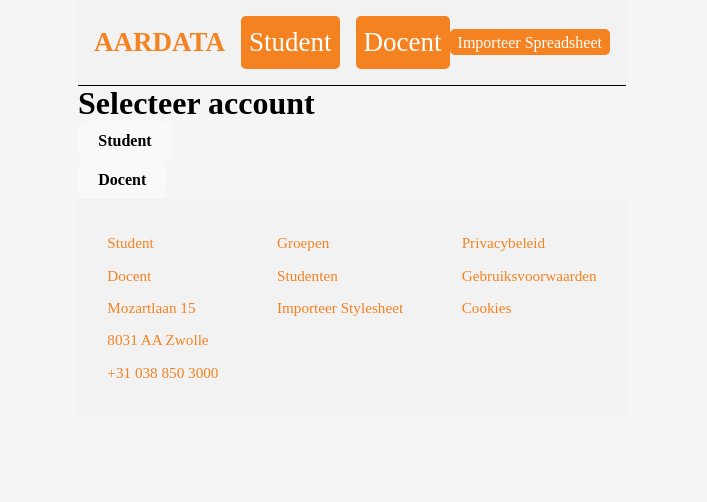
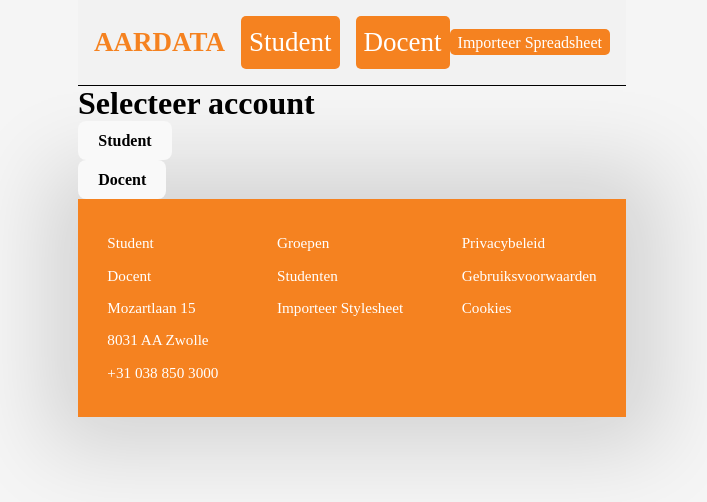
Before and after one commit to OliverDeltion/Herexamen, a React (Vite) app in the folder frontend/: page / in a window 1280 px wide. Shown: the top 502 px of the page, without its empty margins (288-995 px from the left). Built offline with nearby package versions, Linux system fonts and the light colour scheme.

Commit message:
Small footer change & Dashboard

```diff
--- a/frontend/src/Global.css
+++ b/frontend/src/Global.css
@@ -47,6 +47,7 @@ h2 {
 h3 {
 	font-size: clamp(1.25rem, 1.5vw + 0.5rem, 1.75rem); /* ~20 - 28px */
 	color: var(--dark-gray);
+	text-align: start;
 }
 
 h4 {
@@ -65,7 +66,7 @@ p {
 }
 
 a {
-	color: var(--accent-orange);
+	color: var(--black);
 	text-decoration: none;
 	transition: text-decoration 0.2s ease;
 }
--- a/frontend/src/components/common/Footer.css
+++ b/frontend/src/components/common/Footer.css
@@ -4,12 +4,15 @@
 } */
 
 .footer {
-	background-color: #f2f2f2;
+	background-color: var(--accent-orange);
 	padding: 2rem 1rem;
 	display: flex;
 	flex-direction: column;
 	gap: 2rem;
 	text-align: left;
+	box-shadow: 2px -1px 80px 32px rgba(0, 0, 0, 0.14);
+	-webkit-box-shadow: 2px -1px 80px 32px rgba(0, 0, 0, 0.14);
+	-moz-box-shadow: 2px -1px 80px 32px rgba(0, 0, 0, 0.14);
 }
 
 .footer__section {
@@ -19,7 +22,7 @@
 }
 
 .footer__section a {
-	color: var(--accent-orange);
+	color: var(--white);
 	/* color: #333; */
 	text-decoration: none;
 	font-size: 0.95rem;
--- a/frontend/src/components/dashboard/TeacherDashboard.css
+++ b/frontend/src/components/dashboard/TeacherDashboard.css
@@ -1,4 +1,5 @@
 .teacherDashboard {
+	font-family: "Segoe UI", Tahoma, Geneva, Verdana, sans-serif;
 }
 
 .teacherDashboard__start {
@@ -22,6 +23,11 @@
 	display: flex;
 	justify-content: center;
 	align-items: center;
+}
+@media screen and (max-width: 850px) {
+	.teacherDashboard__diagram {
+		margin-top: 1.5rem;
+	}
 }
 
 @media screen and (min-width: 850px) {
```
